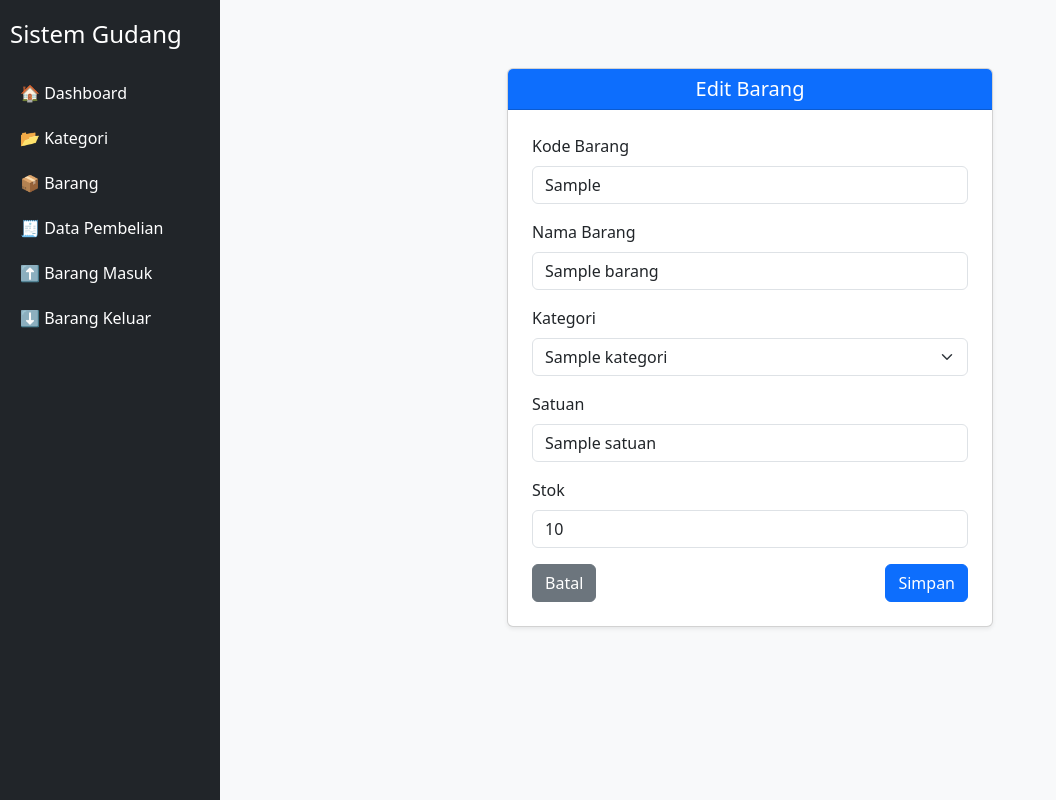
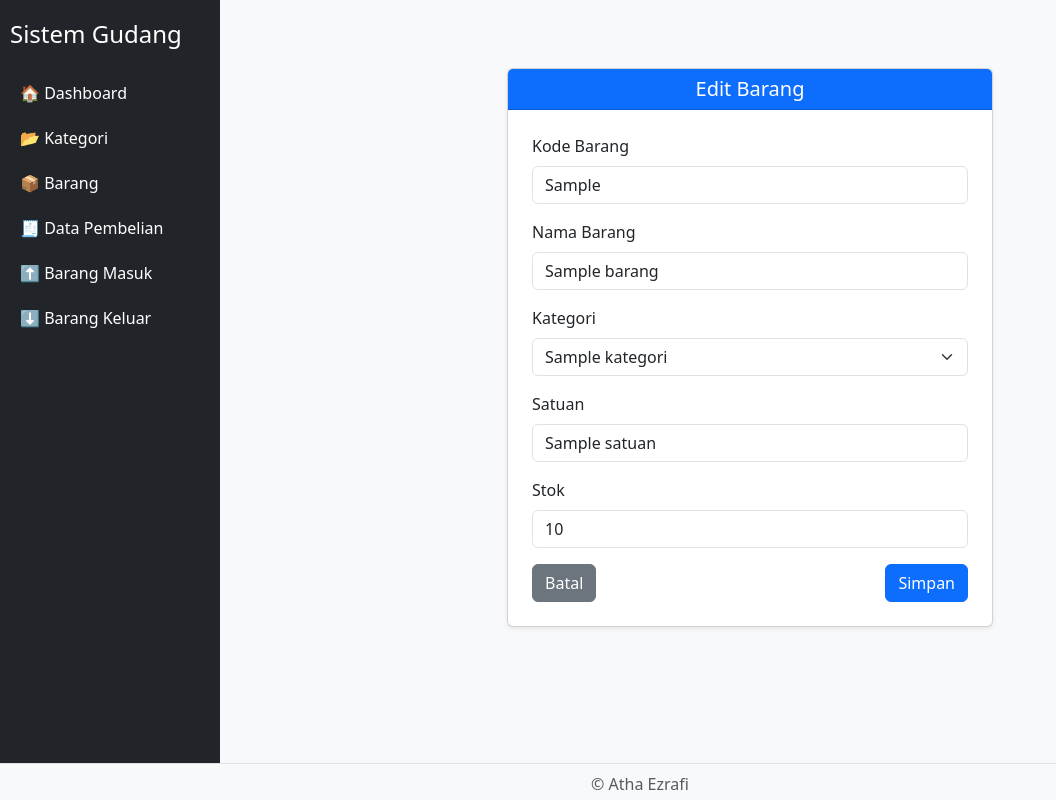
Before and after one commit to ardifx01/sistem-gudang, a CodeIgniter 4 app: the page made by app/Views/barang/edit.php in a window 1280 px wide. Shown: the whole page, without its empty margins (0-1056 px from the left). Run offline with PHP 8.4 and a stand-in for CodeIgniter, Linux system fonts and the light colour scheme; the template is opened without the code that fills it: most values are stand-ins (such as "Sample title", 1, 10 or a date in 2020); data that the repository does not hold is empty; some libraries are stand-ins or nearby versions.

Commit message:
Update layout.php
add footer

```diff
--- a/app/Views/layout.php
+++ b/app/Views/layout.php
@@ -8,16 +8,21 @@
     <style>
         body {
             display: flex;
+            flex-direction: column;
             min-height: 100vh;
             margin: 0;
         }
-        .sidebar {
+        .layout {
+            flex: 1;
+            display: flex;
+        }
+        aside.sidebar {
             width: 220px;
             background-color: #212529;
             color: #fff;
             padding: 20px 10px;
         }
-        .sidebar a {
+        aside.sidebar a {
             color: #fff;
             text-decoration: none;
             display: block;
@@ -25,10 +30,10 @@
             margin: 5px 0;
             border-radius: 5px;
         }
-        .sidebar a:hover {
+        aside.sidebar a:hover {
             background-color: #495057;
         }
-        .content {
+        main.content {
             flex: 1;
             padding: 20px;
             background-color: #f8f9fa;
@@ -37,21 +42,35 @@
 </head>
 <body>
 
+    <!-- Layout -->
+    <div class="layout">
         <!-- Sidebar -->
-    <div class="sidebar">
-        <h4 class="text-white mb-4">Sistem Gudang</h4>
+        <aside class="sidebar">
+            <h4 class="mb-4">Sistem Gudang</h4>
             <a href="/">🏠 Dashboard</a>
             <a href="/kategori">📂 Kategori</a>
             <a href="/barang">📦 Barang</a>
             <a href="/pembelian">🧾 Data Pembelian</a>
             <a href="/barangmasuk">⬆️ Barang Masuk</a>
             <a href="/barangkeluar">⬇️ Barang Keluar</a>
+        </aside>
+
+        <!-- Main Content -->
+        <main class="content">
+            <?= $this->renderSection('content') ?>
+        </main>
     </div>
 
-    <!-- Content -->
-    <div class="content">
-        <?= $this->renderSection('content') ?>
+    <!-- Footer -->
+    <footer class="py-1 border-top mt-auto bg-light">
+        <div class="container text-center">
+            <ul class="nav justify-content-center mb-1">
+
+            </ul>
+            <p class="text-body-secondary mb-0">&copy; Atha Ezrafi</p>
         </div>
+    </footer>
+
 
     <script src="https://cdn.jsdelivr.net/npm/bootstrap@5.3.3/dist/js/bootstrap.bundle.min.js"></script>
 </body>
```
Lines whose indentation alone changed are shown as unchanged.
